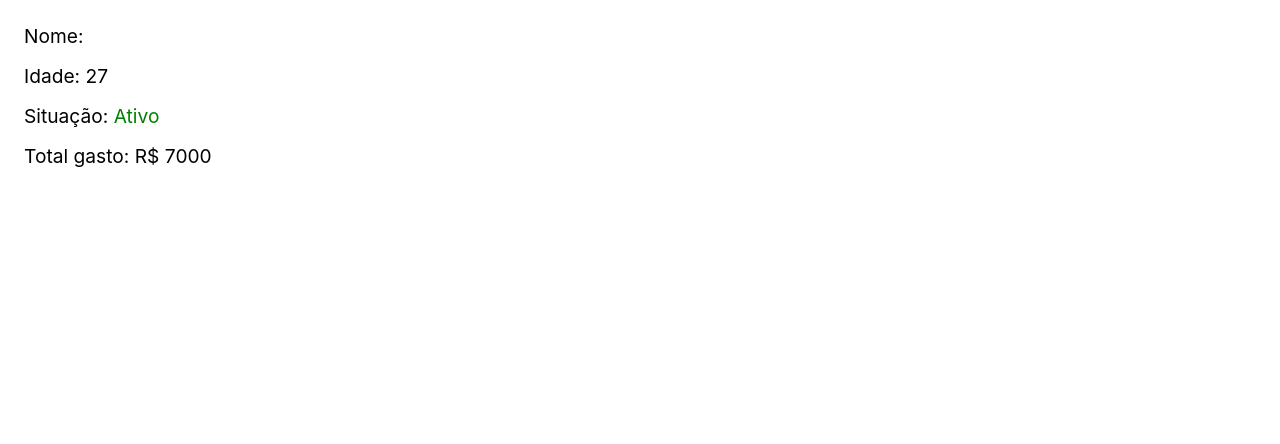
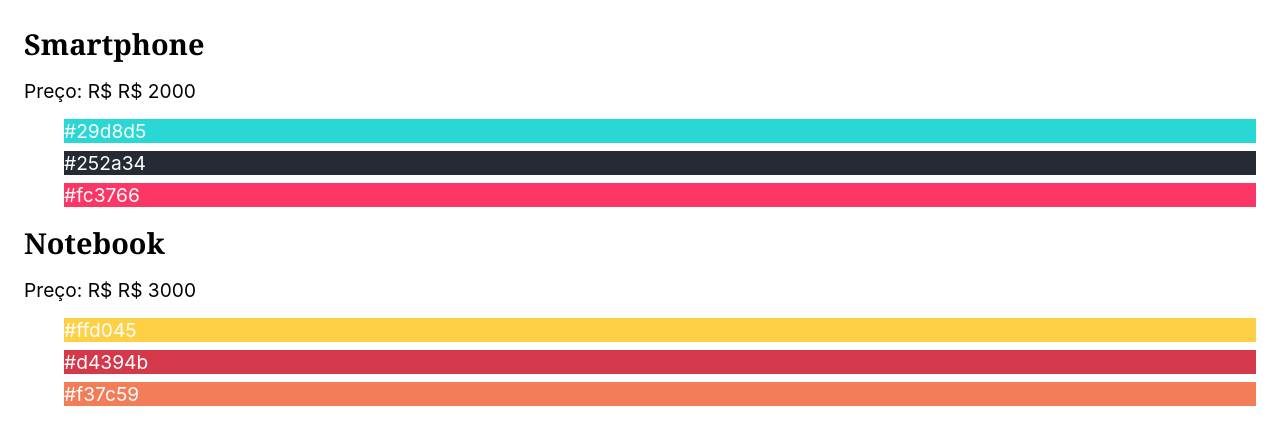
Before and after one commit to Kelvin-Jesus/react-completo, a React (Create React App) app: page / in a window 1280 px wide. Shown: the top 444 px of the page. Built offline with nearby package versions, Linux system fonts and the light colour scheme.

Commit message:
new-class: jsx-arrays & exercise

```diff
--- a/src/index.js
+++ b/src/index.js
@@ -1,7 +1,7 @@
 import React from 'react';
 import ReactDOM from 'react-dom';
 import './App.css';
-import App from './react-para-iniciantes/0207-jsx/exercicio/App.js';
+import App from './react-para-iniciantes/0208-jsx-arrays/exercicio/App.js';
 // import App from './App';
 
 ReactDOM.render(
--- /dev/null
+++ b/src/react-para-iniciantes/0208-jsx-arrays/exercicio/App.js
@@ -0,0 +1,53 @@
+import React from 'react';
+// Organize os produtos como mostrado no vídeo
+// Mostre apenas produtos que forem mais caros que R$ 1500
+const produtos = [
+    {
+      id: 1,
+      nome: 'Smartphone',
+      preco: 'R$ 2000',
+      cores: ['#29d8d5', '#252a34', '#fc3766'],
+    },
+    {
+      id: 2,
+      nome: 'Notebook',
+      preco: 'R$ 3000',
+      cores: ['#ffd045', '#d4394b', '#f37c59'],
+    },
+    {
+      id: 3,
+      nome: 'Tablet',
+      preco: 'R$ 1500',
+      cores: ['#365069', '#47c1c8', '#f95786'],
+    },
+  ];
+
+const App = () => {
+
+    // const dataAsJson = JSON.stringify(produtos)
+    const filterByPrice = produtos.filter( produto => Number(produto.preco.replace('R$ ', '')) > 1500 )
+    console.log(filterByPrice)
+
+    return (
+        <section>
+            {
+                filterByPrice.map( produto => {
+                    return (
+                        <div>
+                            <h1>{produto.nome}</h1>
+                            <p>Preço: R$ {produto.preco}</p>
+                            <ul>
+                                {
+                                    produto.cores.map( i => <li style={{backgroundColor: i, color: '#fff'}}>{i}</li> )
+                                }
+                            </ul>
+                        </div>
+                    )
+                })
+            }
+
+        </section>
+    );
+};
+
+export default App;
```
Also changed, not shown: src/react-para-iniciantes/0208-jsx-arrays/App.js (added, +31 -0 lines).
